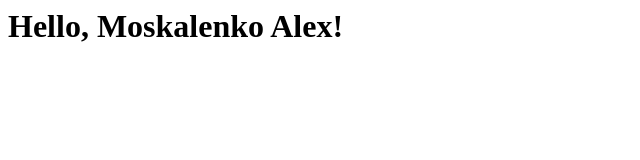
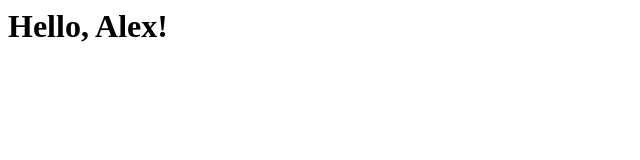
Before and after one commit to moskalex93/moskalex93.github.io, a plain HTML site: page Hello.html in a window 1280 px wide. Shown: the whole page, without its empty margins (0-640 px from the left). Drawn offline with Linux system fonts and the light colour scheme.

```diff
--- a/Hello.html
+++ b/Hello.html
@@ -2,6 +2,6 @@
     <header>
     </header>
     <body>
-        <h1>Hello, Moskalenko Alex!<h1>
+        <h1>Hello, Alex!<h1>
     </body>
 </html>
```
